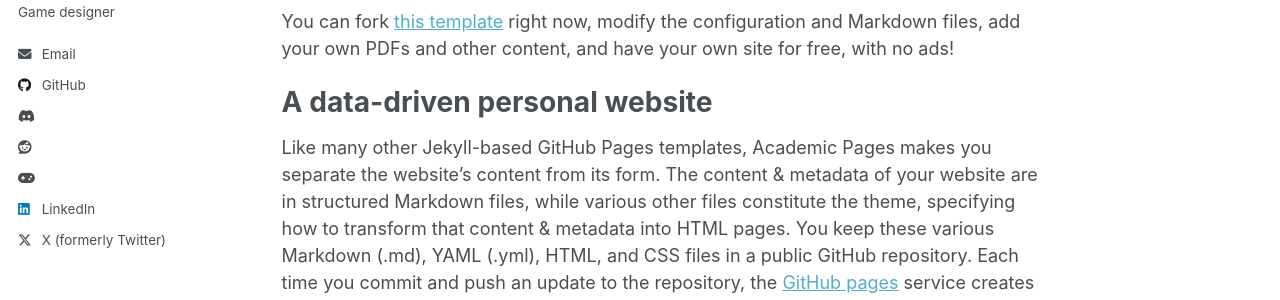
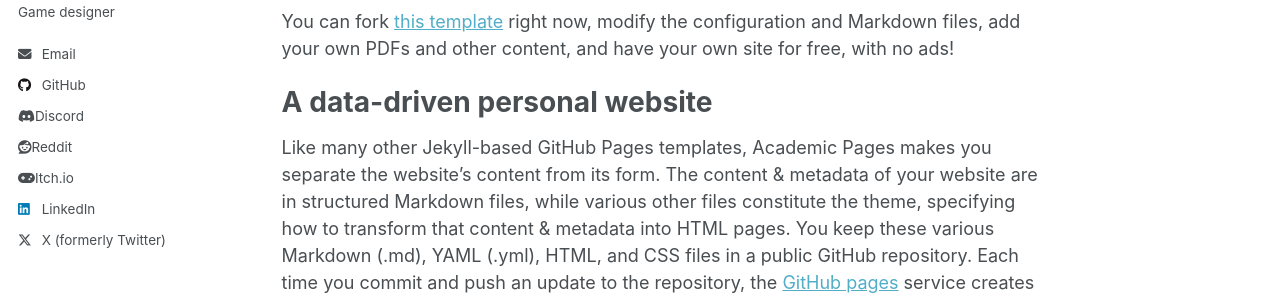
Before and after one commit to SassanTheDev/SassanTheDev.github.io, a Jekyll site: the page built from _pages/about.md, in a window 1280 px wide. Shown: the part 344-644 px from the top of the page. Built offline with Jekyll 4.4.1, drawn with Linux system fonts in a browser that asks for light colours; a script that is not in the unit is left out.

Commit message:
added names for author name

```diff
--- a/_includes/author-profile.html
+++ b/_includes/author-profile.html
@@ -89,13 +89,13 @@
         <li><a href="https://www.stackoverflow.com/users/{{ author.stackoverflow }}"><i class="fab fa-fw fa-stack-overflow icon-pad-right" aria-hidden="true"></i>Stackoverflow</a></li>
       {% endif %}
       {% if author.discord %}
-        <li><a href="{{ author.discord }}"><i class="fab fa-discord"></i></a></li>
+        <li><a href="{{ author.discord }}"><i class="fab fa-discord"></i>Discord</a></li>
       {% endif %}
       {% if author.reddit %}
-        <li><a href="{{ author.reddit }}"><i class="fab fa-reddit"></i></a></li>
+        <li><a href="{{ author.reddit }}"><i class="fab fa-reddit"></i>Reddit</a></li>
       {% endif %}
       {% if author.itch %}
-        <li><a href="{{ author.itch }}"><i class="fas fa-gamepad"></i></a></li>
+        <li><a href="{{ author.itch }}"><i class="fas fa-gamepad"></i>Itch.io</a></li>
       {% endif %}
 
       <!-- Font Awesome icons / Social media -->
```
